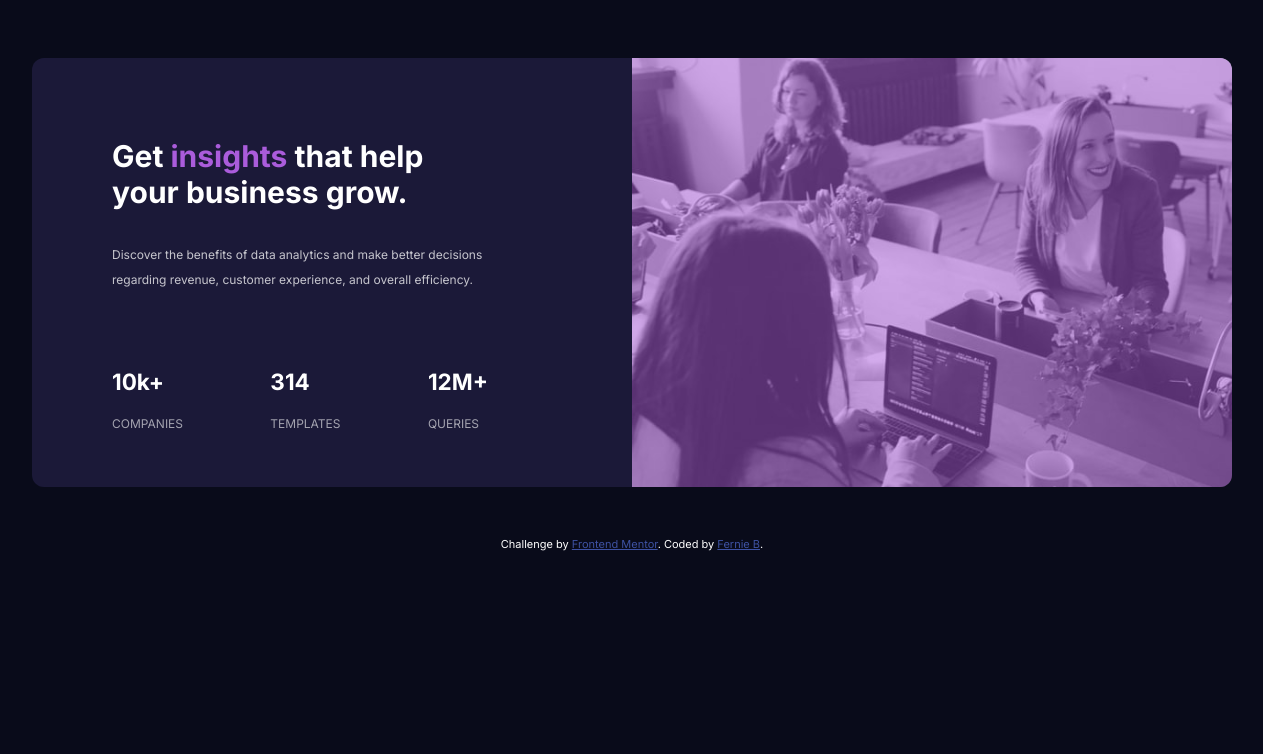
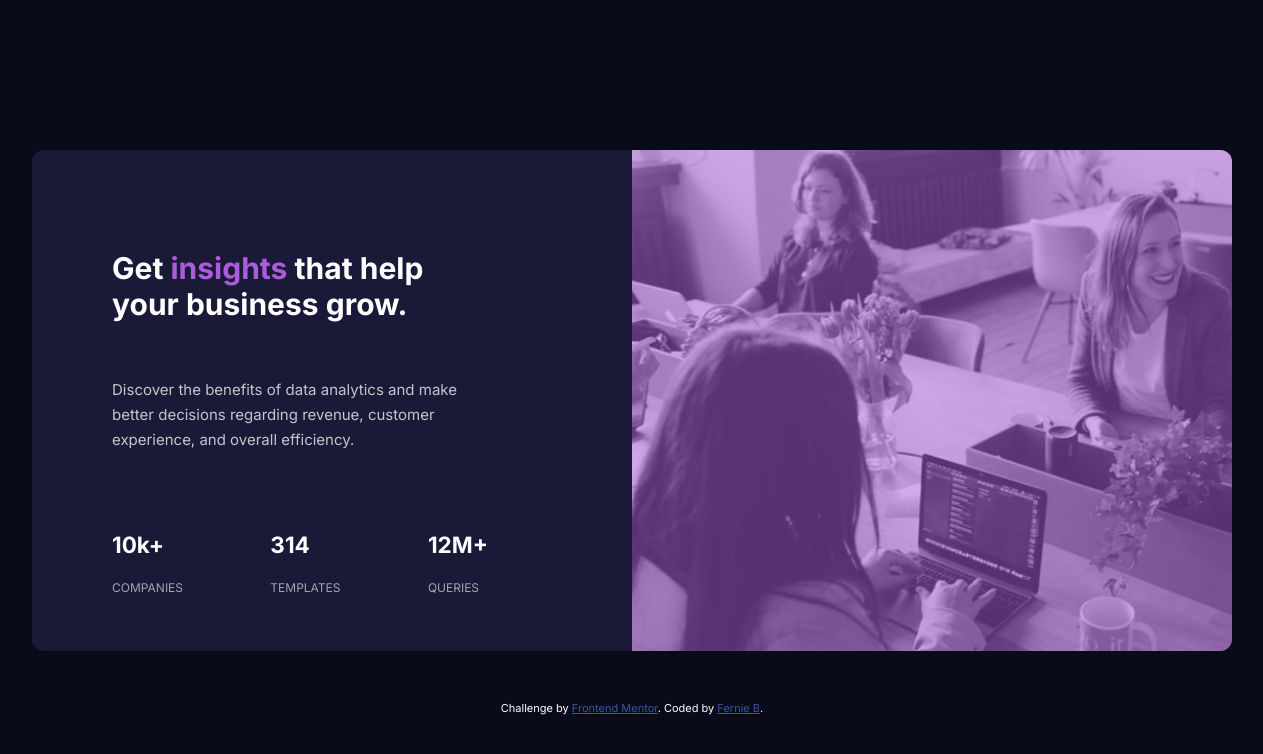
Before and after one commit to FernandaBroch/Frontend-Mentor, a plain HTML site: page stats-preview-card-component-main/index.html in a window 1536 px wide. Shown: the whole page, without its empty margins (136-1399 px from the left). Drawn offline with Linux system fonts and the light colour scheme.

Commit message:
Add media 1440px

```diff
--- a/stats-preview-card-component-main/style.css
+++ b/stats-preview-card-component-main/style.css
@@ -6,7 +6,6 @@ body {
 }
 h1, h3{
   font-family: 'Inter', sans-serif;
-  margin: auto;
 }
 
 p{
@@ -145,3 +144,11 @@ p{
     padding-top: 30px;
   }
 }
+@media (min-width: 1440px){
+  p{
+    font-size: 100%;
+  }
+  .container{
+    margin-top: 100px;
+  }
+}
```
